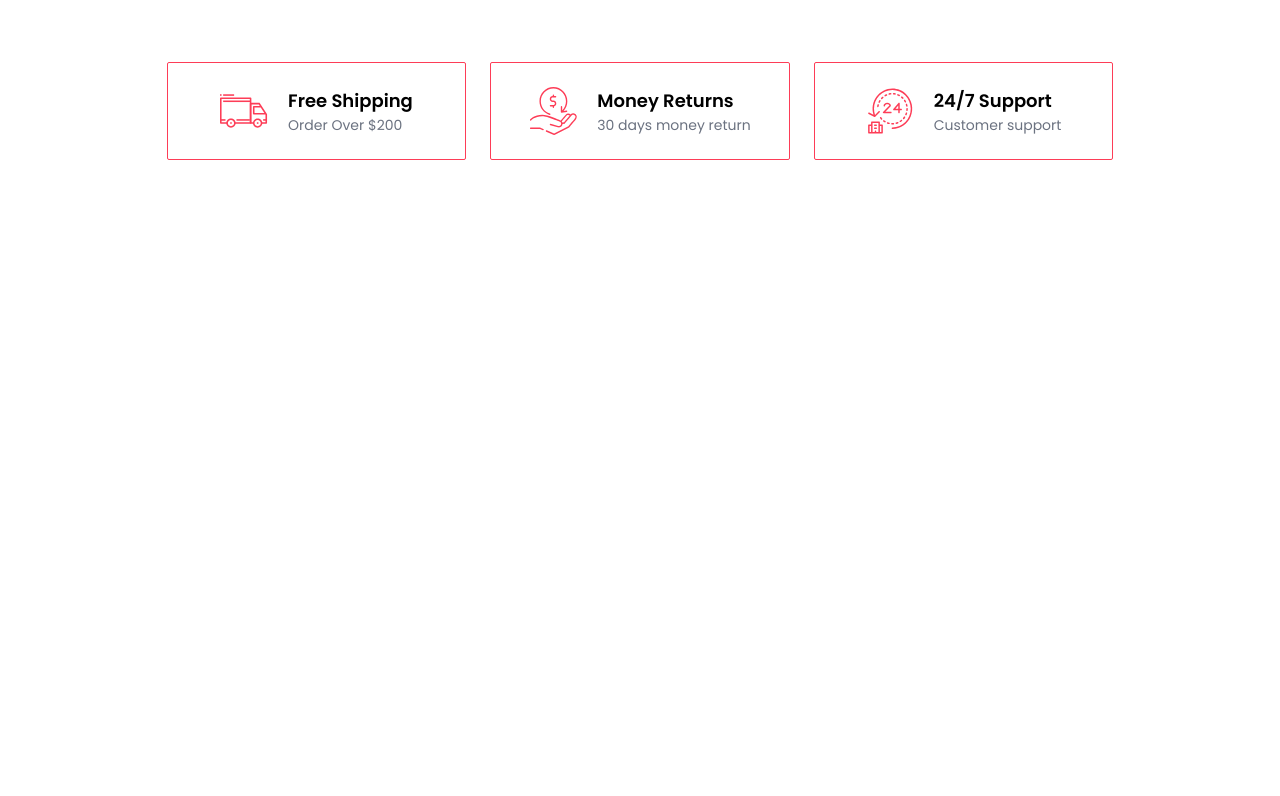
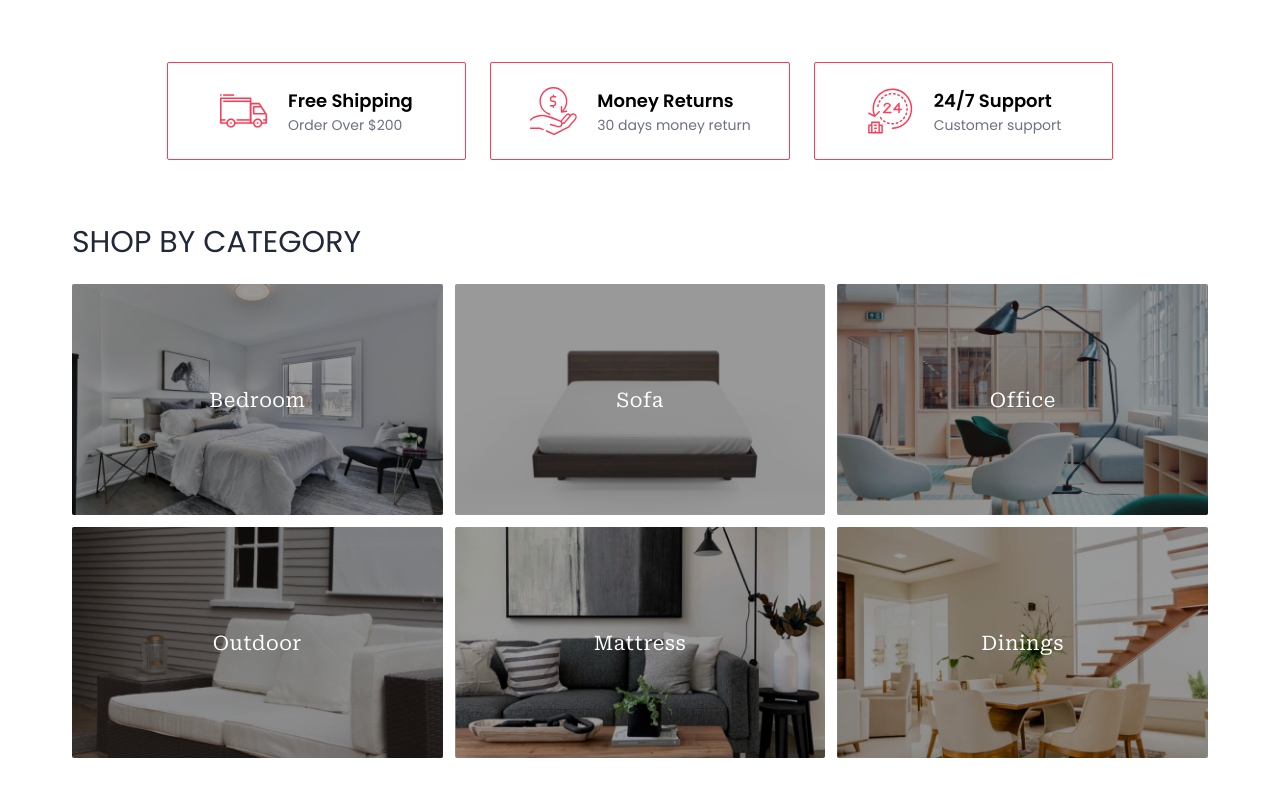
Before and after one commit to kochetovdev/ecommerce-tailwind, a Next.js app: page / in a window 1280 px wide. Shown: the part 684-1480 px from the top of the page. Before the commit the page ends 908 px from the top, so only its background shows below. Built offline with nearby package versions, Linux system fonts and the light colour scheme.

Commit message:
Create category component

```diff
--- /dev/null
+++ b/app/components/Categories.tsx
@@ -0,0 +1,45 @@
+import Image from "next/image";
+import Link from "next/link";
+import bedroom from "../../public/images/category/category-1.jpg";
+import sofa from "../../public/images/category/category-2.jpg";
+import office from "../../public/images/category/category-3.jpg";
+import outdoor from "../../public/images/category/category-4.jpg";
+import mattress from "../../public/images/category/category-5.jpg";
+import dinings from "../../public/images/category/category-6.jpg";
+
+const categoryLinks = [
+  { title: "Bedroom", icon: bedroom, href: "/" },
+  { title: "Sofa", icon: sofa, href: "/" },
+  { title: "Office", icon: office, href: "/" },
+  { title: "Outdoor", icon: outdoor, href: "/" },
+  { title: "Mattress", icon: mattress, href: "/" },
+  { title: "Dinings", icon: dinings, href: "/" },
+];
+
+const Categories = () => {
+  return (
+    <article className="container pb-16">
+      <h2 className="text-2xl md:text-3xl font-medium text-gray-800 uppercase mb-6">
+        Shop By Category
+      </h2>
+      <div className="grid lg:grid-cols-3 sm:grid-cols-2 gap-3">
+        {categoryLinks.map(({ title, icon, href }) => (
+          <div
+            key={title}
+            className="relative group rounded-sm overflow-hidden"
+          >
+            <Image src={icon} alt="category-image" className="w-full" />
+            <Link
+              href={href}
+              className="absolute inset-0 flex justify-center items-center text-xl text-white font-roboto font-medium tracking-wide bg-black bg-opacity-40 group-hover:bg-opacity-50 transition"
+            >
+              {title}
+            </Link>
+          </div>
+        ))}
+      </div>
+    </article>
+  );
+};
+
+export default Categories;
--- a/app/page.tsx
+++ b/app/page.tsx
@@ -1,4 +1,5 @@
 import Banner from "./components/Banner";
+import Categories from "./components/Categories";
 import Features from "./components/Features";
 
 export default function Home() {
@@ -6,6 +7,7 @@ export default function Home() {
     <>
       <Banner />
       <Features />
+      <Categories />
     </>
   );
 }
```
